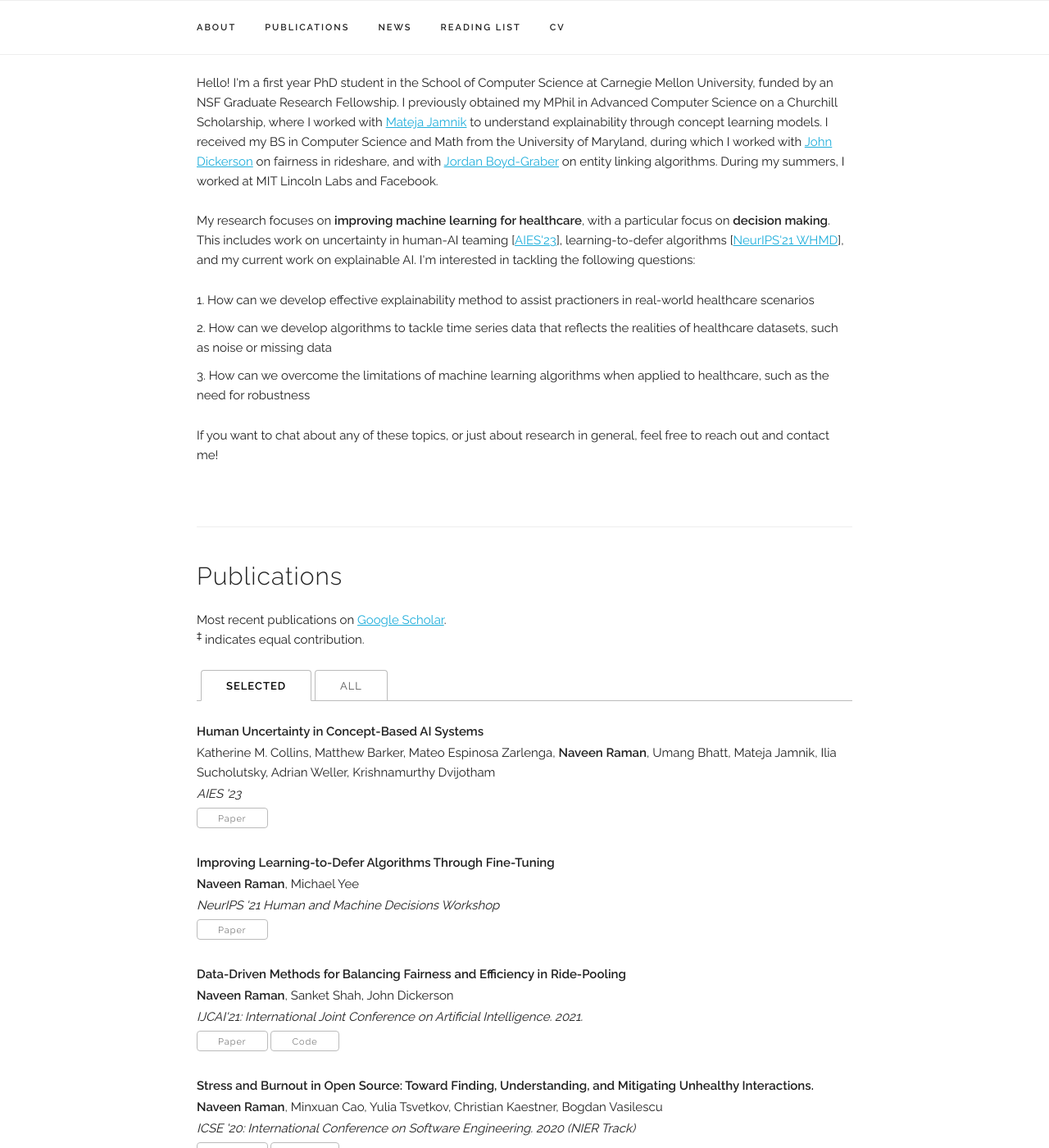
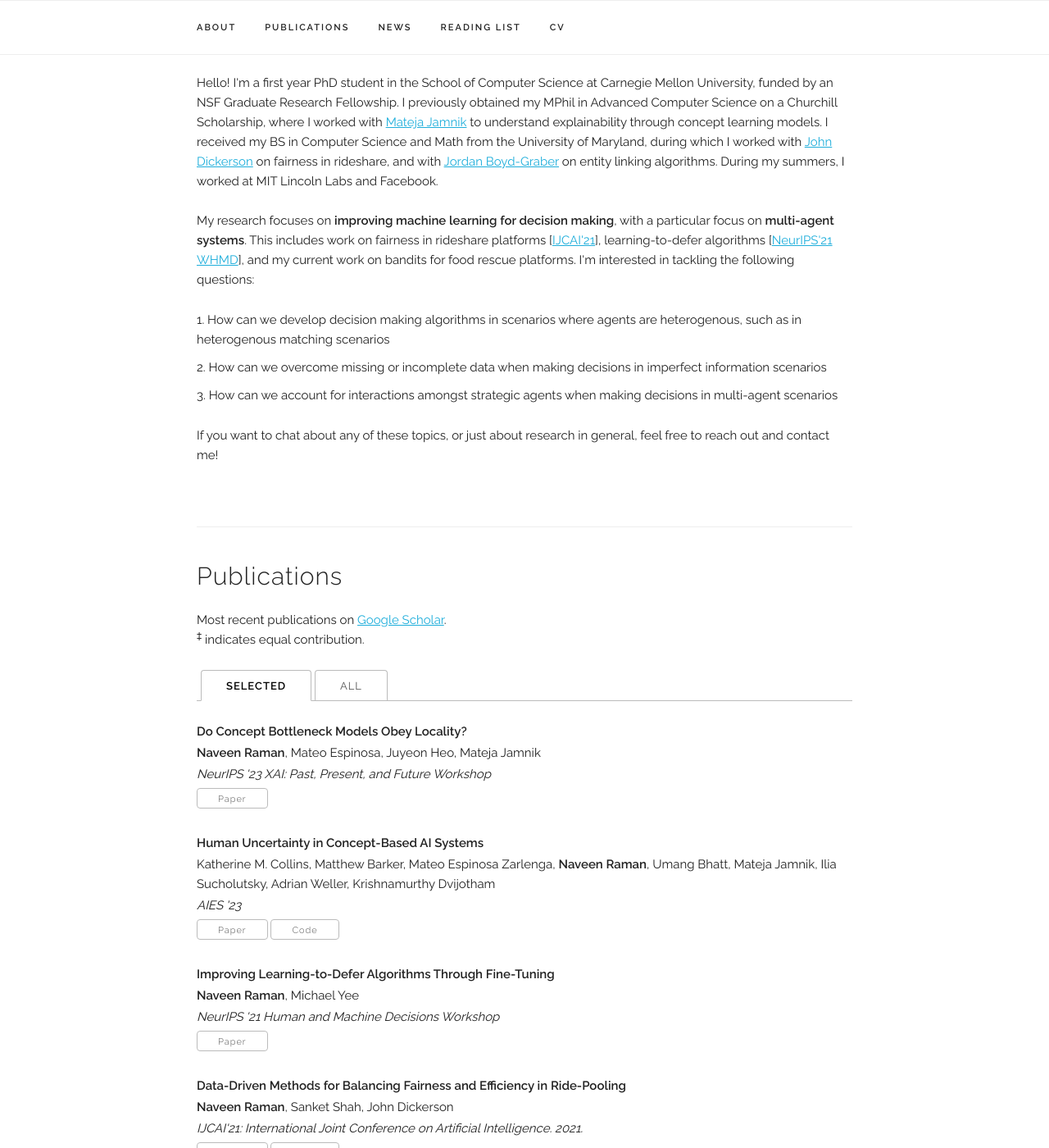
Before and after one commit to naveenr414/naveenr414.github.io, a Jekyll site: the page built from index.html, in a window 1280 px wide and 1400 px high, scrolled down 375 px. Shown: the whole window at 82% size. Built offline with Jekyll 4.4.1, drawn with Linux system fonts in a browser that asks for light colours; some web fonts are replaced; some of the changed text lies outside the part shown.

Commit message:
Updated everything for website

```diff
--- a/_data/main_info.yaml
+++ b/_data/main_info.yaml
@@ -1,6 +1,6 @@
 name: "Naveen Raman"
 title: "PhD Student Carnegie Mellon University <br />
-Previous ACS @ University of Cambridge, Undergrad University of Maryland"
+Previous MPhil @ University of Cambridge, Undergrad University of Maryland"
 email: "naveenr [AT] cmu.edu"
 profile_pic: "/assets/profile-pics/headshot_4.PNG"
 twitter: "https://twitter.com/NaveenJRaman"
--- a/_data/news.yaml
+++ b/_data/news.yaml
@@ -1,4 +1,6 @@
 news:
+  - date: "November 2023"
+    info: "<a href='https://openreview.net/forum?id=F6RPYDUIZr'> Our paper on spatial locality </a> was accepted into the NeurIPS workshop on XAI!"
   - date: "August 2023"
     info: "Started my PhD program at Carnegie Mellon University"
   - date: "July 2023"
--- a/_data/publications.yaml
+++ b/_data/publications.yaml
@@ -1,8 +1,15 @@
 papers:
+  - title: "Do Concept Bottleneck Models Obey Locality?"
+    authors: "<b>Naveen Raman</b>, Mateo Espinosa, Juyeon Heo, Mateja Jamnik"
+    venue: "NeurIPS '23 XAI: Past, Present, and Future Workshop"
+    paper_pdf: "https://openreview.net/forum?id=F6RPYDUIZr"
+    selected: y
+
   - title: "Human Uncertainty in Concept-Based AI Systems"
     authors: "Katherine M. Collins, Matthew Barker, Mateo Espinosa Zarlenga, <b>Naveen Raman</b>, Umang Bhatt, Mateja Jamnik, Ilia Sucholutsky, Adrian Weller, Krishnamurthy Dvijotham"
     venue: "AIES '23"
     paper_pdf: "https://arxiv.org/abs/2303.12872"
+    code: "https://github.com/collinskatie/cub-s"
     selected: y
 
   - title: "Improving Learning-to-Defer Algorithms Through Fine-Tuning"
--- a/index.html
+++ b/index.html
@@ -12,13 +12,13 @@ title: Home
   I received my BS in Computer Science and Math from the University of Maryland, during which I worked with <a href="http://johnpdickerson.com" target="_blank">John Dickerson</a> on fairness in rideshare, and with <a href="http://www.umiacs.umd.edu/user.php?path=jbg" target="_blank">Jordan Boyd-Graber</a> on entity linking algorithms.
   During my summers, I worked at MIT Lincoln Labs and Facebook.
   <br /> <br />
-  My research focuses on <b>improving machine learning for healthcare</b>, with a particular focus on <b>decision making</b>.
-  This includes work on uncertainty in human-AI teaming [<a href="https://arxiv.org/abs/2303.12872" target="_blank">AIES'23</a>], learning-to-defer algorithms [<a href="https://arxiv.org/abs/2112.10768" target="_blank">NeurIPS'21 WHMD</a>], and my current work on explainable AI.
+  My research focuses on <b>improving machine learning for decision making</b>, with a particular focus on <b>multi-agent systems</b>.
+  This includes work on fairness in rideshare platforms [<a href="https://arxiv.org/abs/2110.03524" target="_blank">IJCAI'21</a>], learning-to-defer algorithms [<a href="https://arxiv.org/abs/2112.10768" target="_blank">NeurIPS'21 WHMD</a>], and my current work on bandits for food rescue platforms.
   I'm interested in tackling the following questions:
   <ol>
-    <li> How can we develop effective explainability method to assist practioners in real-world healthcare scenarios </li>
-    <li> How can we develop algorithms to tackle time series data that reflects the realities of healthcare datasets, such as noise or missing data </li>
-    <li> How can we overcome the limitations of machine learning algorithms when applied to healthcare, such as the need for robustness
+    <li> How can we develop decision making algorithms in scenarios where agents are heterogenous, such as in heterogenous matching scenarios </li>
+    <li> How can we overcome missing or incomplete data when making decisions in imperfect information scenarios </li>
+    <li> How can we account for interactions amongst strategic agents when making decisions in multi-agent scenarios </li>
   </ol>
 
   If you want to chat about any of these topics, or just about research in general, feel free to reach out and contact me!
```
Also changed, not shown: _data/reading.yaml (+15 -0 lines).
